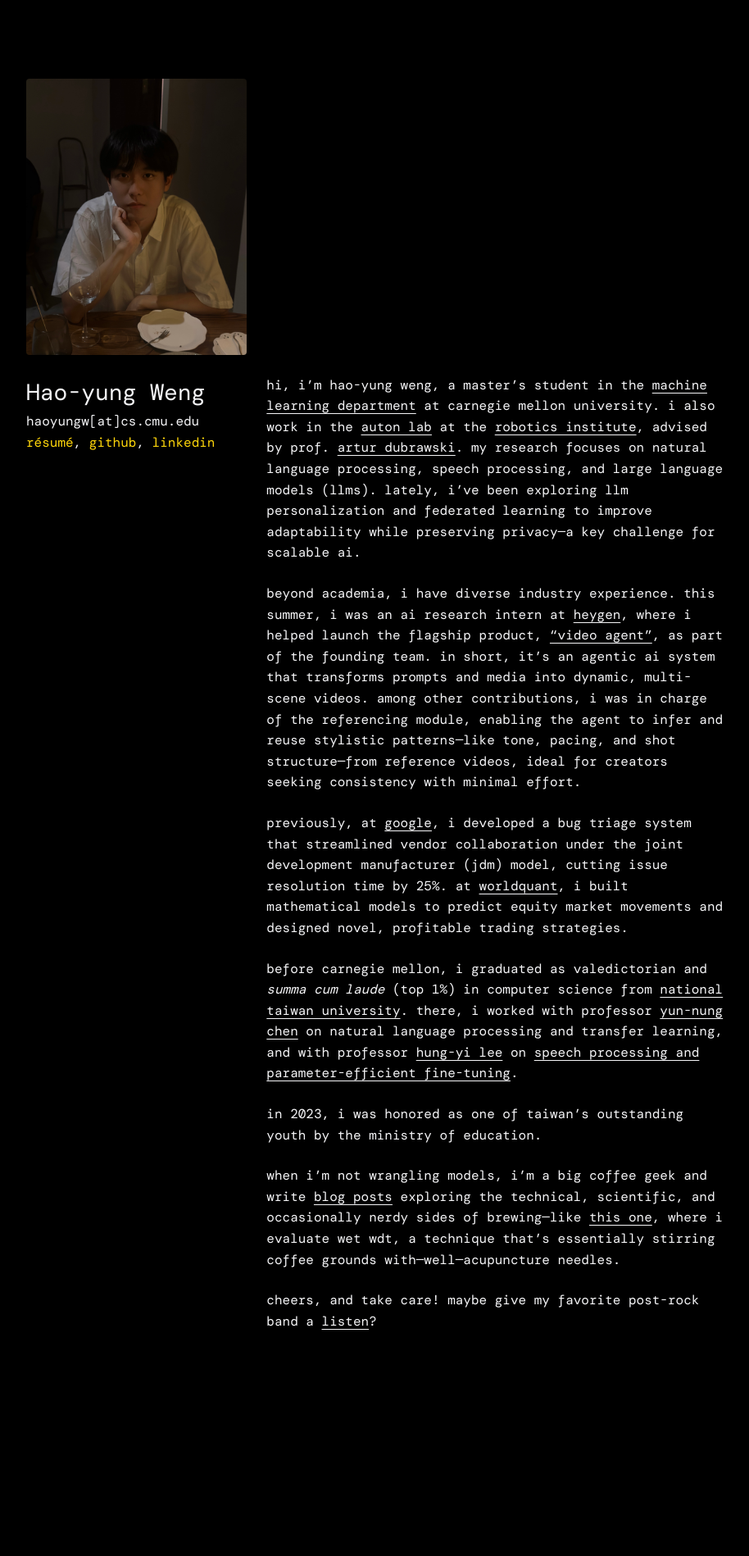
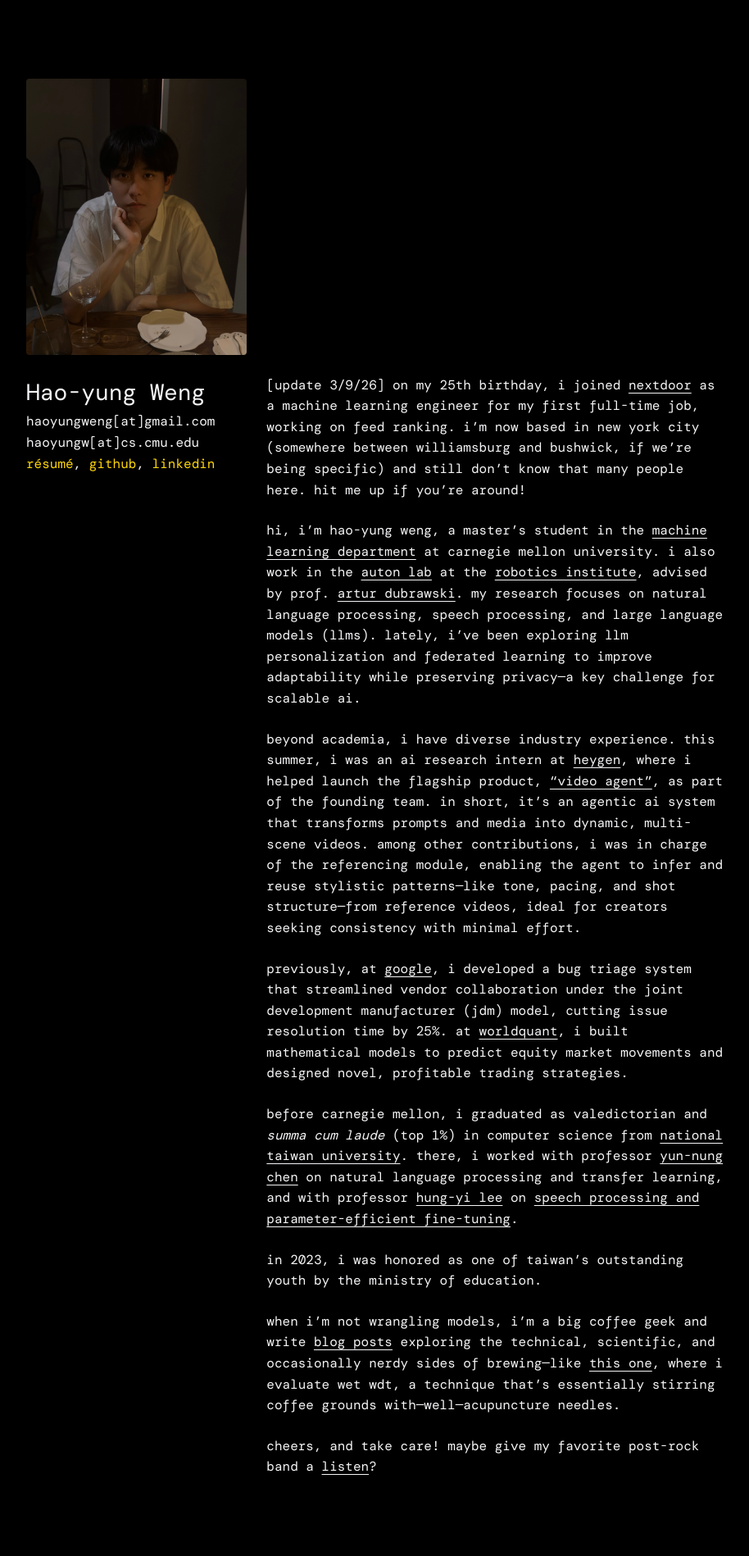
Before and after one commit to haoyungweng/haoyungweng.github.io, a Jekyll site: the page built from index.md, in a window 1280 px wide. Shown: the whole page at 82% size, without its empty margins (180-1094 px from the left). Built offline with Jekyll 4.4.1, drawn with Linux system fonts in a browser that asks for light colours; before the commit the page ends 1720 px from its top, so only the background shows below that.

Commit message:
update content

```diff
--- a/_layouts/home.html
+++ b/_layouts/home.html
@@ -16,6 +16,7 @@
             <div class="col-12 col-md-4 mb-4 mb-md-0">
                 <p class="title mb-3 mb-md-0" style="text-transform: none;">Hao-yung Weng</p>
                 <p>
+                    haoyungweng[at]gmail.com<br>
                     haoyungw[at]cs.cmu.edu<br>
                     <a class="important" href="{{ '/assets/files/haoyungweng_resume.pdf' | relative_url }}">résumé</a>,
                     <a class="important" href="https://github.com/haoyungweng">github</a>,
--- a/index.md
+++ b/index.md
@@ -2,9 +2,11 @@
 layout: home
 ---
 
+[Update 3/9/26] On my 25th birthday, I joined [Nextdoor](https://about.nextdoor.com/) as a Machine Learning Engineer for my first full-time job, working on feed ranking. I'm now based in New York City (somewhere between Williamsburg and Bushwick, if we're being specific) and still don't know that many people here. Hit me up if you're around!
+
 Hi, I’m Hao-yung Weng, a Master's student in the [Machine Learning Department](https://www.ml.cmu.edu/) at Carnegie Mellon University. I also work in the [Auton Lab](https://autonlab.org/) at the [Robotics Institute](https://www.ri.cmu.edu/), advised by Prof. [Artur Dubrawski](https://www.ri.cmu.edu/ri-faculty/artur-w-dubrawski/). My research focuses on natural language processing, speech processing, and large language models (LLMs). Lately, I’ve been exploring LLM personalization and federated learning to improve adaptability while preserving privacy—a key challenge for scalable AI.
 
-Beyond academia, I have diverse industry experience. This summer, I was an AI Research Intern at [HeyGen](https://www.heygen.com/), where I helped launch the flagship product, ["Video Agent"](https://www.youtube.com/watch?v=k3ZItY0S57k), as part of the founding team. In short, it’s an agentic AI system that transforms prompts and media into dynamic, multi-scene videos. Among other contributions, I was in charge of the referencing module, enabling the agent to infer and reuse stylistic patterns—like tone, pacing, and shot structure—from reference videos, ideal for creators seeking consistency with minimal effort.
+Beyond academia, I have diverse industry experience. This summer, I was an AI Research Intern at [HeyGen](https://www.heygen.com/), where I helped launch the flagship product, ["Video Agent"](https://www.heygen.com/agent), as part of the founding team. In short, it’s an agentic AI system that transforms prompts and media into dynamic, multi-scene videos. Among other contributions, I was in charge of the referencing module, enabling the agent to infer and reuse stylistic patterns—like tone, pacing, and shot structure—from reference videos, ideal for creators seeking consistency with minimal effort.
 
 Previously, at [Google](https://about.google/), I developed a bug triage system that streamlined vendor collaboration under the Joint Development Manufacturer (JDM) model, cutting issue resolution time by 25%. At [WorldQuant](https://www.worldquant.com/), I built mathematical models to predict equity market movements and designed novel, profitable trading strategies.
 
```
Also changed, not shown: assets/fonts/BasisGrotesqueRegular.otf (deleted).
